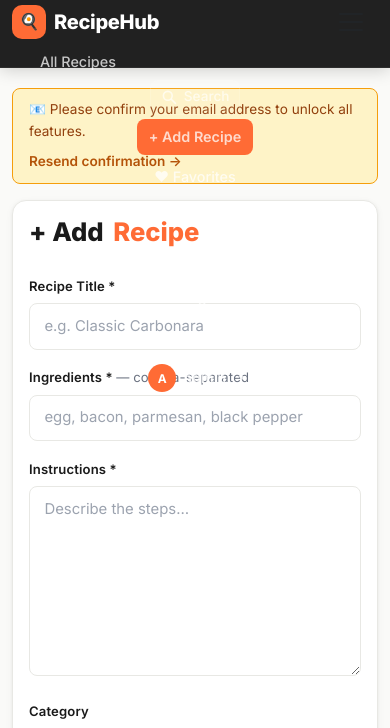
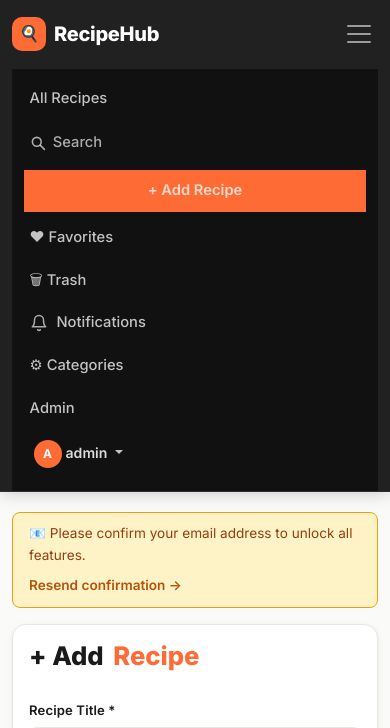
Before and after one commit to rasim010101/Recipe-Management-Web-Application, a Flask app: page /add in a window 390 px wide, after a click that opens the changed part. Shown: the top 728 px of the page. Run offline with Flask 3, Linux system fonts and the light colour scheme; a user stored in the database is signed in.

Commit message:
fix mobile navbar and responsive layout

```diff
--- a/static/css/main.css
+++ b/static/css/main.css
@@ -1657,7 +1657,122 @@ kbd {
 }
 
 /* ---------- Responsive ---------- */
+
+/* === Navbar mobile (< lg = 992px) === */
 @media (max-width: 991px) {
+  .navbar {
+    height: auto !important;
+    min-height: var(--nav-height);
+  }
+  .navbar > .container {
+    height: auto !important;
+    min-height: var(--nav-height);
+    flex-wrap: wrap;
+    align-items: center;
+    padding-top: 0;
+    padding-bottom: 0;
+  }
+  .navbar-brand {
+    height: var(--nav-height);
+    display: flex;
+    align-items: center;
+  }
+  .navbar-toggler {
+    height: var(--nav-height);
+    padding: 0 .25rem;
+  }
+
+  /* Collapsed menu panel */
+  .navbar-collapse {
+    width: 100%;
+    background: #111111;
+    border-top: 1px solid rgba(255,255,255,.07);
+    padding: .5rem 0 .85rem;
+    margin: 0;
+  }
+
+  /* Both nav lists stacked */
+  .navbar .navbar-nav {
+    flex-direction: column !important;
+    align-items: flex-start !important;
+    gap: 0 !important;
+    width: 100%;
+    margin: 0 !important;
+  }
+  .navbar .navbar-nav .nav-item { width: 100%; }
+
+  /* All nav links full-width */
+  .navbar .nav-link {
+    display: block !important;
+    padding: .6rem 1.1rem !important;
+    border-radius: 0 !important;
+    font-size: .92rem;
+  }
+  .navbar .nav-link:hover { background: rgba(255,255,255,.06); }
+
+  /* + Add Recipe button — full-width */
+  .nav-add-btn {
+    display: block !important;
+    margin: .25rem .75rem !important;
+    padding: .55rem 1rem !important;
+    border-radius: var(--radius-sm) !important;
+    text-align: center;
+  }
+
+  /* Search button */
+  .nav-search-btn {
+    width: calc(100% - 1.5rem);
+    margin: .1rem .75rem;
+    justify-content: flex-start;
+    border: none !important;
+    background: transparent !important;
+    border-radius: 0 !important;
+    padding: .6rem .35rem !important;
+    font-size: .92rem;
+  }
+  .nav-search-hint { display: none; }
+
+  /* Bell — full-width row */
+  .nav-notif-btn {
+    width: 100%;
+    height: auto;
+    border-radius: 0;
+    padding: .6rem 1.1rem;
+    justify-content: flex-start;
+    gap: .55rem;
+  }
+  .nav-notif-btn::after {
+    content: 'Notifications';
+    font-size: .92rem;
+    font-weight: 500;
+    color: rgba(255,255,255,.75);
+  }
+  .notif-badge {
+    position: static;
+    margin-left: .25rem;
+  }
+
+  /* Dropdown on mobile: open inline */
+  .navbar .dropdown-menu {
+    position: static !important;
+    float: none;
+    background: rgba(255,255,255,.04);
+    border: none;
+    border-radius: 0;
+    box-shadow: none;
+    padding: .25rem 0;
+    margin: 0;
+  }
+  .navbar .dropdown-item {
+    color: rgba(255,255,255,.65);
+    padding: .5rem 2rem;
+    font-size: .88rem;
+    border-radius: 0;
+  }
+  .navbar .dropdown-item:hover { background: rgba(255,255,255,.07); color: #fff; }
+  .navbar .dropdown-divider { border-color: rgba(255,255,255,.07); margin: .3rem 0; }
+
+  /* Sidebar always static on tablet */
   .recipe-sidebar { position: static; }
 }
 
--- a/templates/base.html
+++ b/templates/base.html
@@ -14,7 +14,7 @@
 <body>
 
 <!-- ====== NAVBAR ====== -->
-<nav class="navbar navbar-expand-lg">
+<nav class="navbar navbar-expand-lg navbar-dark">
   <div class="container">
     <a class="navbar-brand" href="{{ url_for('index') }}">
       <span class="brand-icon">🍳</span>
@@ -34,7 +34,7 @@
         </li>
       </ul>
 
-      <ul class="navbar-nav ms-auto align-items-center gap-1">
+      <ul class="navbar-nav ms-auto align-items-lg-center gap-lg-1">
 
         <!-- 🔍 Search trigger -->
         <li class="nav-item">
```
